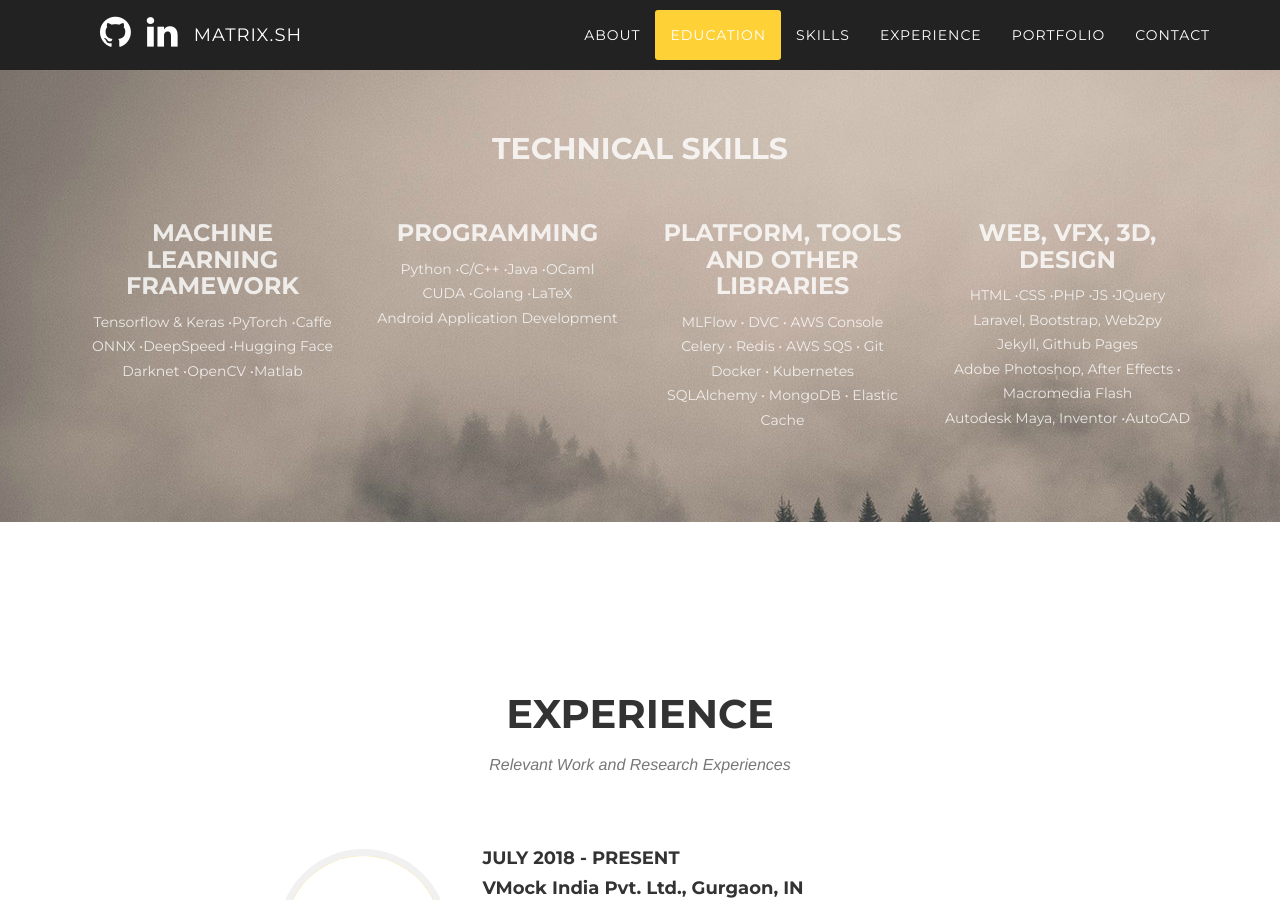
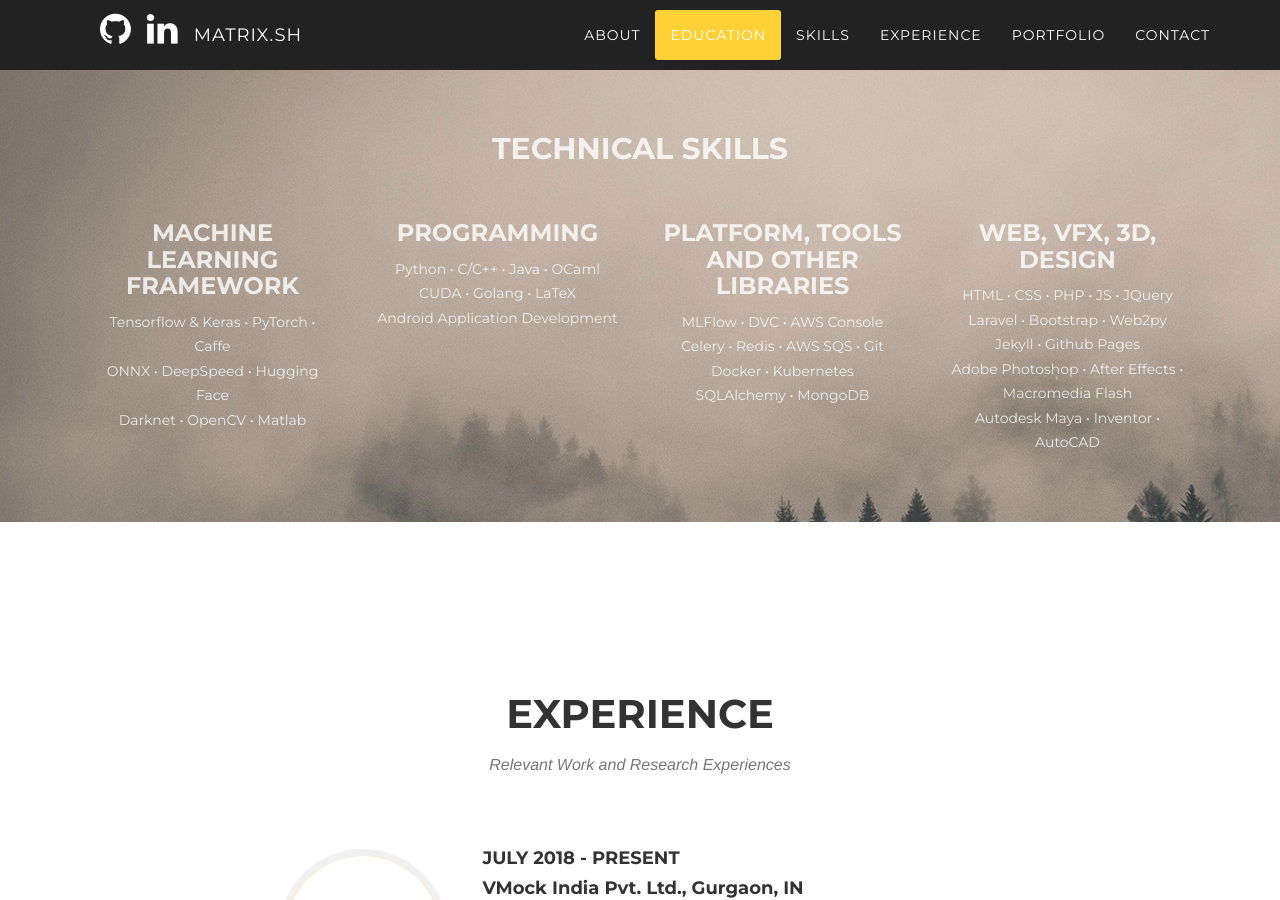
Before and after one commit to ktzsh/ktzsh.github.io, a Jekyll site: the page built from index.html, in a window 1280 px wide and 900 px high, scrolled down 2394 px. Built offline with Jekyll 4.4.1, drawn with Linux system fonts in a browser that asks for light colours; some web fonts are replaced.

Commit message:
minor fixes

```diff
--- a/_config.yml
+++ b/_config.yml
@@ -64,24 +64,24 @@ education:
 # Skills Section
 skills:
   - title: MACHINE LEARNING FRAMEWORK
-    list: "Tensorflow & Keras &bull;PyTorch &bull;Caffe<br />
-          ONNX &bull;DeepSpeed &bull;Hugging Face<br />
-          Darknet &bull;OpenCV &bull;Matlab"
+    list: "Tensorflow & Keras &bull; PyTorch &bull; Caffe<br />
+          ONNX &bull; DeepSpeed &bull; Hugging Face<br />
+          Darknet &bull; OpenCV &bull; Matlab"
   - title: PROGRAMMING
-    list: "Python &bull;C/C++ &bull;Java &bull;OCaml <br />
-          CUDA &bull;Golang &bull;LaTeX<br />
+    list: "Python &bull; C/C++ &bull; Java &bull; OCaml <br />
+          CUDA &bull; Golang &bull; LaTeX<br />
           Android Application Development <br />"
   - title: PLATFORM, TOOLS AND OTHER LIBRARIES
     list: "MLFlow &bull; DVC &bull; AWS Console <br />
           Celery &bull; Redis &bull; AWS SQS &bull; Git <br />
           Docker &bull; Kubernetes <br />
-          SQLAlchemy &bull; MongoDB &bull; Elastic Cache"
+          SQLAlchemy &bull; MongoDB"
   - title: WEB, VFX, 3D, DESIGN
-    list: "HTML &bull;CSS &bull;PHP &bull;JS &bull;JQuery <br />
-          Laravel, Bootstrap, Web2py<br />
-          Jekyll, Github Pages<br />
-          Adobe Photoshop, After Effects &bull; Macromedia Flash<br />
-          Autodesk Maya, Inventor &bull;AutoCAD<br />"
+    list: "HTML &bull; CSS &bull; PHP &bull; JS &bull; JQuery <br />
+          Laravel &bull; Bootstrap &bull; Web2py<br />
+          Jekyll &bull; Github Pages<br />
+          Adobe Photoshop &bull; After Effects &bull; Macromedia Flash<br />
+          Autodesk Maya &bull; Inventor &bull; AutoCAD<br />"
 
 
 # Experience Section
--- a/_includes/header.html
+++ b/_includes/header.html
@@ -21,7 +21,7 @@
     <div class="collapse navbar-collapse" id="bs-example-navbar-collapse-1">
       <ul class="nav navbar-nav navbar-left">
         {% for network in site.social %}
-        <li style="font-size: large; padding-top: 5px; padding-left: 15px">
+        <li style="font-size: large; padding-top: 2px; padding-left: 15px">
           <a style="padding: 0px" href="{{ network.url }}"
             ><i class="fa fa-2x fa-{{ network.title }}"></i
           ></a>
--- a/_layouts/effects.html
+++ b/_layouts/effects.html
@@ -68,7 +68,7 @@
               <div class="collapse navbar-collapse" id="bs-example-navbar-collapse-1">
                 <ul class="nav navbar-nav navbar-left">
                   {% for network in site.social %}
-                  <li style="font-size: large; padding-top: 5px; padding-left: 15px">
+                  <li style="font-size: large; padding-top: 2px; padding-left: 15px">
                     <a style="padding: 0px" href="{{ network.url }}"
                       ><i class="fa fa-2x fa-{{ network.title }}"></i
                     ></a>
@@ -118,8 +118,6 @@
         </div>
     <canvas id="effect_canvas">
 
-
-
     {% include js.html %}
 
     </body>
```
